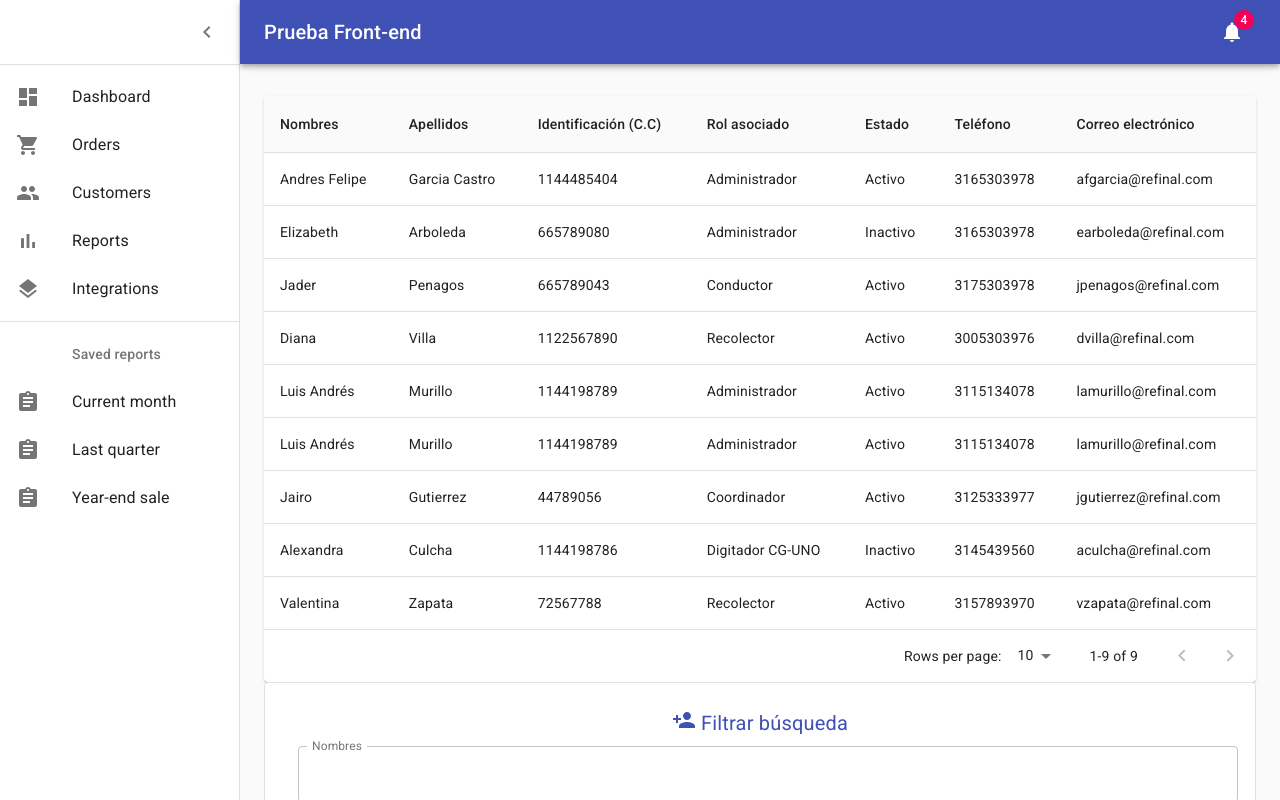
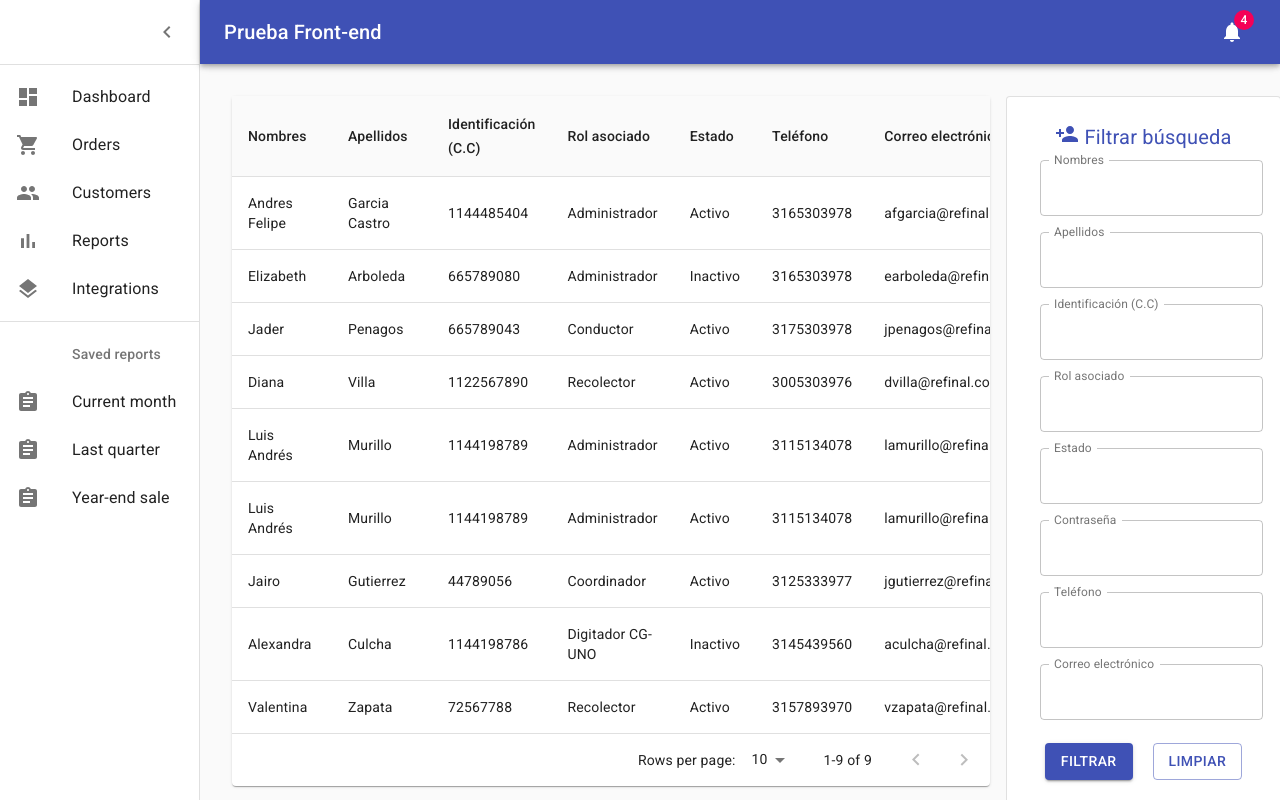
Before and after one commit to lenninIbarrraGonzalez/OLSoftware, a React app: page / in a window 1280 px wide. Built offline with nearby package versions, Linux system fonts and the light colour scheme.

Commit message:
arreglos a la grilla y al contenedor

```diff
--- a/src/components/Layout.jsx
+++ b/src/components/Layout.jsx
@@ -10,13 +10,12 @@ import Typography from "@material-ui/core/Typography";
 import Divider from "@material-ui/core/Divider";
 import IconButton from "@material-ui/core/IconButton";
 import Badge from "@material-ui/core/Badge";
-import Container from "@material-ui/core/Container";
 import MenuIcon from "@material-ui/icons/Menu";
 import ChevronLeftIcon from "@material-ui/icons/ChevronLeft";
 import NotificationsIcon from "@material-ui/icons/Notifications";
 import { mainListItems, secondaryListItems } from "./listItems";
 
-const drawerWidth = 240;
+const drawerWidth = 200;
 
 const useStyles = makeStyles((theme) => ({
   root: {
@@ -85,6 +84,12 @@ const useStyles = makeStyles((theme) => ({
   container: {
     paddingTop: theme.spacing(4),
     paddingBottom: theme.spacing(4),
+    paddingLeft: theme.spacing(4),
+    paddingRight: theme.spacing(4),
+    [theme.breakpoints.down("sm")]: {
+      paddingLeft: theme.spacing(1),
+      paddingRight: theme.spacing(1),
+    },
   },
   paper: {
     padding: theme.spacing(2),
@@ -163,9 +168,10 @@ const Layout = ({ children }) => {
       </Drawer>
       <main className={classes.content}>
         <div className={classes.appBarSpacer} />
-        <Container maxWidth="lg" className={classes.container}>
-          {children}
-        </Container>
+        {/* <Container maxWidth="lg" className={classes.container}> */}
+        <div className={classes.container}>{children}</div>
+
+        {/* </Container> */}
       </main>
     </div>
   );
--- a/src/components/Searchs.jsx
+++ b/src/components/Searchs.jsx
@@ -2,7 +2,6 @@ import React from "react";
 import { makeStyles } from "@material-ui/core/styles";
 import { Typography, Card, TextField, Button } from "@material-ui/core";
 import PersonAddIcon from "@material-ui/icons/PersonAdd";
-import { FullscreenExitTwoTone } from "@material-ui/icons";
 
 const useStyles = makeStyles({
   root: {
--- a/src/components/Users.jsx
+++ b/src/components/Users.jsx
@@ -16,7 +16,7 @@ const columns = [
   {
     id: "identification",
     label: "Identificación (C.C)",
-    minWidth: 120,
+    minWidth: 80,
   },
   {
     id: "role",
@@ -26,17 +26,17 @@ const columns = [
   {
     id: "state",
     label: "Estado",
-    minWidth: 50,
+    minWidth: 30,
   },
   {
     id: "phone",
     label: "Teléfono",
-    minWidth: 100,
+    minWidth: 80,
   },
   {
     id: "email",
     label: "Correo electrónico",
-    minWidth: 170,
+    minWidth: 100,
   },
 ];
 
@@ -45,7 +45,7 @@ const useStyles = makeStyles({
     width: "100%",
   },
   container: {
-    maxHeight: 580,
+    maxHeight: 1200,
   },
 });
 
--- a/src/containers/Home.jsx
+++ b/src/containers/Home.jsx
@@ -1,12 +1,18 @@
-import { Search } from "@material-ui/icons";
 import React from "react";
+import { Grid } from "@material-ui/core";
 import Users from "../components/Users";
 import Searchs from "../components/Searchs";
 
 const Home = () => (
   <div>
-    <Users />
-    <Searchs />
+    <Grid container spacing={2}>
+      <Grid item xs={12} sm={12} md={10} lg={9}>
+        <Users />
+      </Grid>
+      <Grid item xs={12} sm={12} md={2} lg={3}>
+        <Searchs />
+      </Grid>
+    </Grid>
   </div>
 );
 
```
